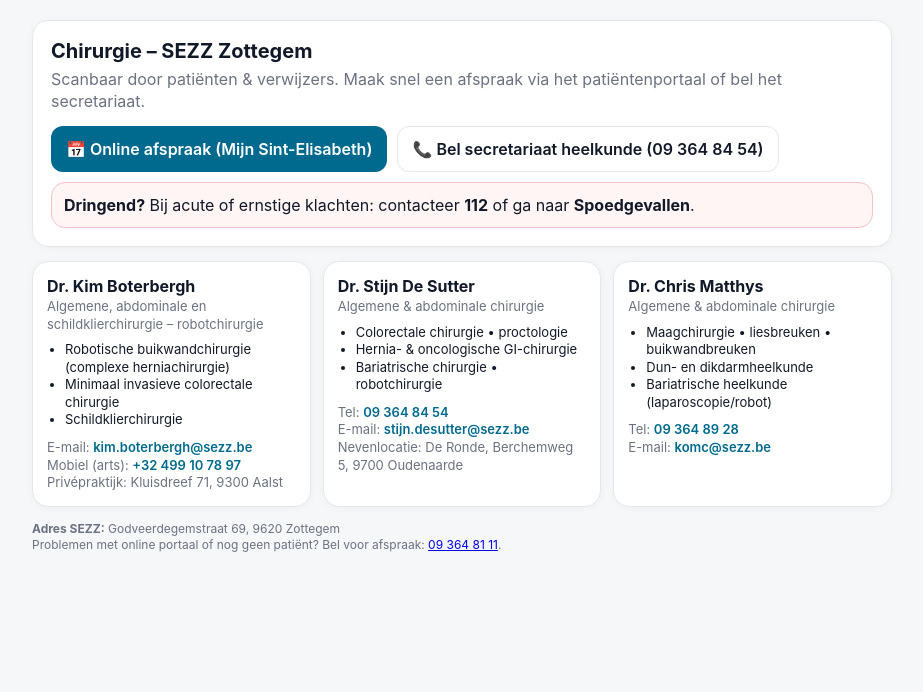
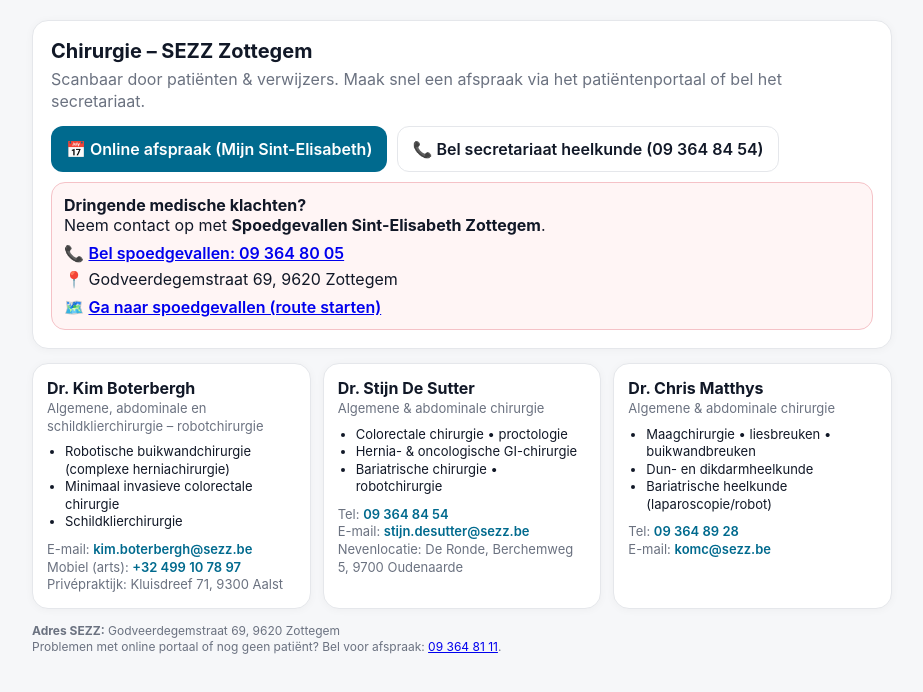
Before and after one commit to kimboterbergh/patientencontact, a plain HTML site: page index.html in a window 1280 px wide. Shown: the whole page, without its empty margins (178-1101 px from the left). Drawn offline with Linux system fonts and the light colour scheme.

Commit message:
Update index.html
met aangepaste spoed

```diff
--- a/index.html
+++ b/index.html
@@ -62,8 +62,31 @@
       </div>
 
       <div class="warn">
-        <strong>Dringend?</strong> Bij acute of ernstige klachten: contacteer <strong>112</strong> of ga naar <strong>Spoedgevallen</strong>.
-      </div>
+  <strong>Dringende medische klachten?</strong><br>
+  Neem contact op met <strong>Spoedgevallen Sint-Elisabeth Zottegem</strong>.
+
+  <div style="margin-top:8px;">
+    📞 <a href="tel:+3293648005" style="font-weight:600;">
+      Bel spoedgevallen: 09 364 80 05
+    </a>
+  </div>
+
+  <div style="margin-top:6px;">
+    📍 Godveerdegemstraat 69, 9620 Zottegem
+  </div>
+
+  <div style="margin-top:8px;">
+    🗺️ <a
+      href="https://www.google.com/maps/dir/?api=1&destination=Godveerdegemstraat+69+9620+Zottegem"
+      target="_blank"
+      rel="noopener"
+      style="font-weight:600;"
+    >
+      Ga naar spoedgevallen (route starten)
+    </a>
+  </div>
+</div>
+
     </div>
 
     <div class="grid">
```
